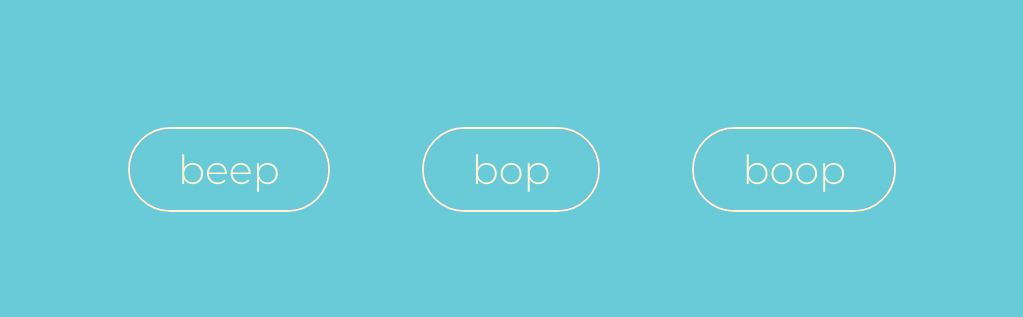
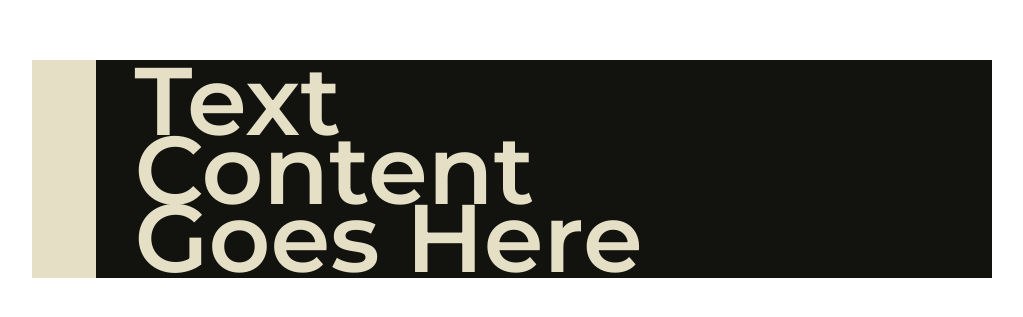
Before and after one commit to atoulmet/css-animations-all, a website: page index.html in a window 1280 px wide. Shown: the part 231-548 px from the top of the page, without its empty margins (128-1151 px from the left). Drawn offline with Linux system fonts and the light colour scheme.

Commit message:
pt01Ch01_elementLoad finished

```diff
--- a/index.html
+++ b/index.html
@@ -4,26 +4,33 @@
     <meta charset="UTF-8">
     <meta name="viewport" content="width=device-width, initial-scale=1.0">
     <meta http-equiv="X-UA-Compatible" content="ie=edge">
-    <link href="https://fonts.googleapis.com/css?family=Montserrat:300" rel="stylesheet">
+    <link href="https://fonts.googleapis.com/css?family=Montserrat:600" rel="stylesheet">
     <link rel="stylesheet" href="/public/css/style.css">
     <title>Animation Template</title>
 </head>
 <body>
     <div class="container">
-        <section class="animation">
-            <div class="animation__box">
-                <div class="btn">
-                    <span>beep</span>
-                </div>
-                <div class="btn">
-                    <span>bop</span>
-                </div>
-                <div class="btn">
-                    <span>boop</span>
-                </div>
+         <div class="load">
+            <div class="load__bg"></div>
+            <div class="load__bg load__bg--trans-a"></div>
+            <div class="load__bg load__bg--trans-b"></div>
+            <div class="load__bg load__bg--trans-c"></div>
+            <div class="load__bg load__bg--trans-d"></div>
+            <div class="load__bg"></div>
+            <div class="load__bg load__bg--accent"></div>
+            <div class="load__txt">
+                    <p>Text</p>
+                    <p>Content</p>
+                    <p>Goes Here</p>
             </div>
 
-        </section>
+
+
+
+
+
+
+         </div>
     </div>
 </body>
 </html>
--- a/sass/main.scss
+++ b/sass/main.scss
@@ -1,19 +1,27 @@
-$cd-bg-01: #FFF3D4;
-$cd-bg-02: #e8e0cc;
-$cd-btn: #69CBD8;
-$cd-border: #539199;
-$cd-btn-active: #E880D7;
-$cd-txt: #FFF3D4;
+$cd-bg: #12120E;
+$cd-accent: #E5DFC6;
+$cd-trans: #40567B;
+
+
+
 
 $border-rad: 105rem;
 $ball-size: 3vw;
 $frame-size: 20vw;
 
-$anim-dur: 1.25s;
-$cub-bez: cubic-bezier(.88, 0, .10, 1);
+$anim-dur: .4667s;
+$anim-step: .083s;
+$cub-bez: cubic-bezier(.65, .08, .81, .52);
+$cub-bez-accent: cubic-bezier(0.65, 0.38, 0.23, 1.00);
 
-@mixin anim($keys, $dur:$anim-dur) {
-    animation: $keys $dur $cub-bez infinite alternate;
+@mixin anim($keys, $delay) {
+    animation: $keys $anim-dur $cub-bez $delay forwards;
+}
+@mixin accent($keys) {
+    animation: $keys .25s $cub-bez-accent .48s forwards;
+}
+@mixin txt($keys) {
+    animation: $keys .6s $cub-bez-accent .25s forwards;
 }
 
 
@@ -31,68 +39,87 @@ html {
 
 body {
     box-sizing: border-box;
-    background: $cd-btn;
+    background: #fff;
     height: 100%;
     font-family: 'Montserrat', sans-serif;
   }
 
 .container {
-    // background: lighten($cd-btn, 10);
     height: 100%;
     display: flex;
     align-items: center;
     justify-content: center;
 }
 
-.animation {
-    // margin: 2rem;
-    height: $frame-size;
-    width: 75%;
-    display: flex;
-    align-items: center;
-    justify-content: center;
+.load {
+    // background: orange;
+    width: 75vw;
+    height: 17vw;
+    position: relative;
     overflow: hidden;
-    &__box {
-        padding: 50px;
+    &__txt {
+        color: $cd-accent;
+        position: relative;
+        padding:.5vw 8vw;
         width: 100%;
-        display: flex;
+        height: 100%;
+        display: grid;
+        grid-template-columns: 1fr;
+        grid-template-rows: repeat(auto-fill, minmax(33%, 1fr));
         align-items: center;
-        justify-content: space-around;
+        font-size: 6rem;
+        transform: translateX(-100%);
+        @include txt(slide-in,);
     }
-}
-
-.btn {
-    padding: 1rem 3rem;
-    font-size: 2.5rem;
-    color: $cd-txt;
-    display: inline-block;
-    background: linear-gradient(to right top, #e880d7, #e578d3, #e16fcf, #de66ca, #da5dc6);
-
-
-    position: relative;
-    border: 2px solid $cd-txt;
-    border-radius: $border-rad;
-
-
-    cursor: pointer;
-    & span {
-        position: relative;
-        display: inline-block;
-        z-index: 1;
-    }
-    &::before {
-        content: "";
-        border-radius: $border-rad;
-        background: $cd-btn;
-        opacity: 1;
+    &__bg {
+        background: $cd-bg;
         position: absolute;
         top: 0;
         right: 0;
         bottom: 0;
         left: 0;
-        transition: opacity 400ms cubic-bezier(.56, 0, .31, 1);
-    }
-    &:hover::before {
-        opacity: 0;
+        transform: translateX(-100%);
+        @include anim(slide-in, $anim-step*4);
+
+        &--accent {
+            background: $cd-accent;
+            right: 70vw;
+            @include accent(slide-in);
+        }
+        &--trans-a {
+            background: $cd-accent;
+            @include anim(slide-in, 0s);
+        }
+        &--trans-b {
+            background: $cd-trans;
+            @include anim(slide-in, $anim-step);
+        }
+        &--trans-c {
+            background: $cd-accent;
+            @include anim(slide-in, ($anim-step*2));
+        }
+        &--trans-d {
+            background: $cd-trans;
+            @include anim(slide-in, ($anim-step*3));
+        }
     }
 }
+
+.slide-a {
+    @include anim(slide-in, 0);
+}
+.slide-b {
+    @include anim(slide-in, 1s);
+}
+.slide-a {
+    @include anim(slide-in, 0);
+}
+
+@keyframes slide-in {
+    from {
+        transform: translateX(-100%);
+    }
+    to {
+        transform: translateX(0%);
+    }
+}
```
Also changed, not shown: public/css/style.css.
